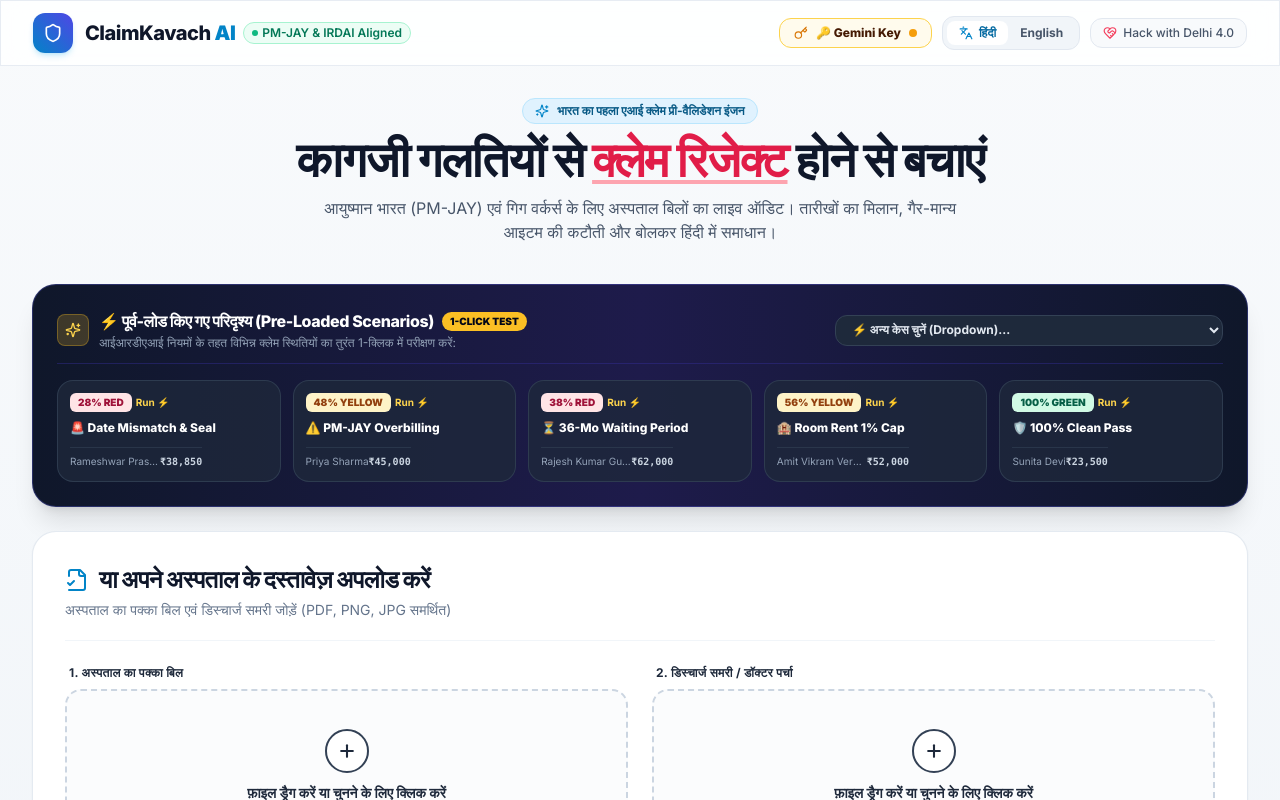
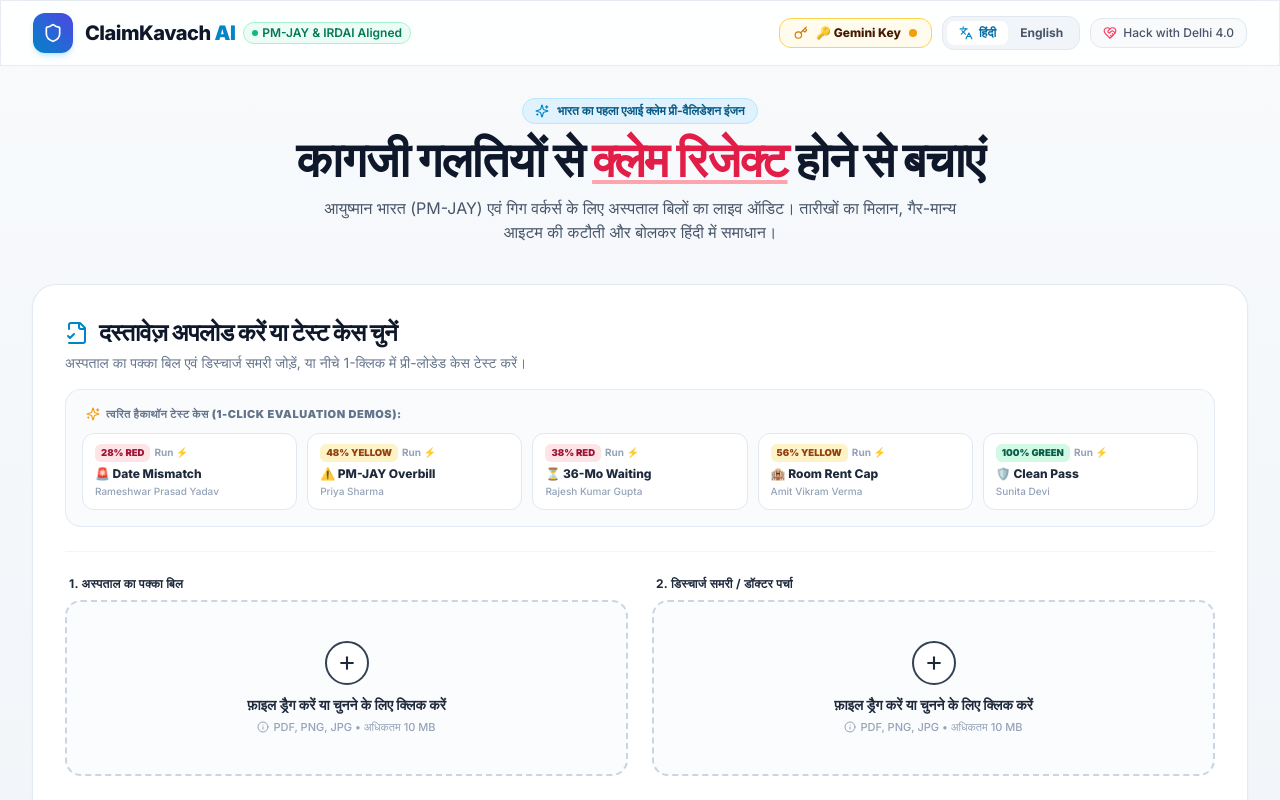
Before and after one commit to Aditya-kumar-yadav/ClaimKavach-AI, a Next.js app: page / in a window 1280 px wide. Shown: the top 800 px of the page. Built offline with nearby package versions, Linux system fonts and the light colour scheme.

Commit message:
refactor(ui): remove clunky dropdown and replace with sleek 1-click scenario pills

```diff
--- a/components/UploadZone.tsx
+++ b/components/UploadZone.tsx
@@ -6,7 +6,6 @@ import {
   Sparkles,
   AlertCircle,
   Trash2,
-  X,
   Plus,
   Eye,
   RefreshCw,
@@ -14,8 +13,7 @@ import {
   CheckCircle2,
   FileCheck2,
   ChevronUp,
-  Zap,
-  ArrowRight
+  X
 } from "lucide-react";
 import { compressImageFile } from "@/lib/image-compressor";
 import { ExtractedClaim } from "@/types/claim";
@@ -188,30 +186,7 @@ export const UploadZone: React.FC<UploadZoneProps> = ({
           </div>
         </div>
 
-        <div className="flex flex-wrap items-center gap-2 self-end sm:self-auto shrink-0">
-          <div className="relative">
-            <select
-              disabled={isLoading}
-              defaultValue=""
-              onChange={(e) => {
-                if (e.target.value) {
-                  onAnalyze(undefined, undefined, e.target.value as any);
-                  e.target.value = "";
-                }
-              }}
-              className="text-xs font-bold px-3 py-1.5 rounded-xl bg-white border border-slate-300 text-slate-800 shadow-2xs hover:border-sky-500 focus:ring-2 focus:ring-sky-500/20 cursor-pointer transition-all"
-            >
-              <option value="" disabled>
-                {language === "hi" ? "⚡ अन्य डेमो केस चुनें (Dropdown)..." : "⚡ Switch Scenario Dropdown..."}
-              </option>
-              {DEMO_SCENARIO_LIST.map((sc) => (
-                <option key={sc.id} value={sc.id}>
-                  {sc.name}
-                </option>
-              ))}
-            </select>
-          </div>
-
+        <div className="flex items-center gap-2 self-end sm:self-auto shrink-0">
           <button
             type="button"
             onClick={() => setIsCollapsed(false)}
@@ -226,109 +201,23 @@ export const UploadZone: React.FC<UploadZoneProps> = ({
   }
 
   return (
-    <div className="space-y-6 mb-8">
+    <div className="bg-white rounded-3xl p-6 sm:p-8 mb-8 border border-slate-200/90 shadow-sm relative">
       {/* ======================================================== */}
-      {/* ⚡ Dedicated Pre-loaded Scenarios Bar on TOP for Hackathons */}
+      {/* Header & 1-Click Pre-Loaded Scenarios (Clean Pills, No Dropdown!) */}
       {/* ======================================================== */}
-      <div className="p-5 sm:p-6 rounded-3xl bg-gradient-to-r from-slate-900 via-indigo-950 to-slate-900 text-white shadow-xl border border-indigo-500/30">
-        <div className="flex flex-col sm:flex-row sm:items-center justify-between gap-3 mb-4 pb-3 border-b border-indigo-800/40">
-          <div className="flex items-center gap-2.5">
-            <div className="h-8 w-8 rounded-lg bg-amber-400/20 text-amber-300 border border-amber-400/30 flex items-center justify-center shrink-0">
-              <Sparkles className="h-4 w-4" />
-            </div>
-            <div>
-              <div className="flex items-center gap-2">
-                <h3 className="font-extrabold text-sm sm:text-base tracking-tight text-white">
-                  {language === "hi" ? "⚡ पूर्व-लोड किए गए परिदृश्य (Pre-Loaded Scenarios)" : "⚡ Pre-Loaded Scenarios for Hackathon Evaluation"}
-                </h3>
-                <span className="text-[10px] uppercase font-black px-2 py-0.5 rounded-full bg-amber-400 text-slate-950">
-                  1-Click Test
-                </span>
-              </div>
-              <p className="text-xs text-slate-400 mt-0.5">
-                {language === "hi"
-                  ? "आईआरडीएआई नियमों के तहत विभिन्न क्लेम स्थितियों का तुरंत 1-क्लिक में परीक्षण करें:"
-                  : "Instant deterministic audit against IRDAI (May 2024) guidelines with zero upload required:"}
-              </p>
-            </div>
-          </div>
-
-          {/* Quick Dropdown Alternative */}
-          <div className="shrink-0">
-            <select
-              disabled={isLoading}
-              defaultValue=""
-              onChange={(e) => {
-                if (e.target.value) {
-                  onAnalyze(undefined, undefined, e.target.value as any);
-                  e.target.value = "";
-                }
-              }}
-              className="text-xs font-bold px-3 py-1.5 rounded-xl bg-slate-800 text-slate-200 border border-slate-700 hover:border-amber-400 focus:ring-2 focus:ring-amber-500/30 cursor-pointer transition-all shadow-xs"
-            >
-              <option value="" disabled>
-                {language === "hi" ? "⚡ अन्य केस चुनें (Dropdown)..." : "⚡ Switch Scenario (Dropdown)..."}
-              </option>
-              {DEMO_SCENARIO_LIST.map((sc) => (
-                <option key={sc.id} value={sc.id}>
-                  {sc.name}
-                </option>
-              ))}
-            </select>
-          </div>
-        </div>
-
-        {/* 5 One-Click Scenario Cards */}
-        <div className="grid grid-cols-1 sm:grid-cols-2 lg:grid-cols-5 gap-3">
-          {DEMO_SCENARIO_LIST.map((sc) => (
-            <button
-              key={sc.id}
-              type="button"
-              disabled={isLoading}
-              onClick={() => onAnalyze(undefined, undefined, sc.id)}
-              className="p-3 rounded-2xl bg-slate-800/80 hover:bg-slate-700/90 border border-slate-700/80 hover:border-amber-400 text-left transition-all group cursor-pointer active:scale-98 flex flex-col justify-between shadow-xs hover:shadow-md"
-            >
-              <div className="flex items-center justify-between gap-1 mb-2">
-                <span className={`text-[10px] font-black px-2 py-0.5 rounded-md ${sc.badgeColor}`}>
-                  {sc.badge}
-                </span>
-                <span className="text-[10px] text-amber-300 font-bold group-hover:scale-105 transition-transform flex items-center gap-0.5">
-                  Run ⚡
-                </span>
-              </div>
-              <p className="font-extrabold text-xs text-white group-hover:text-amber-200 leading-snug">
-                {sc.id === "flawed" && "🚨 Date Mismatch & Seal"}
-                {sc.id === "overbilled" && "⚠️ PM-JAY Overbilling"}
-                {sc.id === "waiting" && "⏳ 36-Mo Waiting Period"}
-                {sc.id === "roomrent" && "🏨 Room Rent 1% Cap"}
-                {sc.id === "clean" && "🛡️ 100% Clean Pass"}
-              </p>
-              <div className="mt-2.5 pt-1.5 border-t border-slate-700/60 flex items-center justify-between text-[10px] text-slate-400">
-                <span className="truncate max-w-[90px]">{sc.patientName.split("(")[0].trim()}</span>
-                <span className="font-mono text-slate-300 font-bold">₹{sc.claim.claimedTotal.toLocaleString("en-IN")}</span>
-              </div>
-            </button>
-          ))}
-        </div>
-      </div>
-
-      {/* ======================================================== */}
-      {/* Upload Custom Claim Documents Section */}
-      {/* ======================================================== */}
-      <div className="bg-white rounded-3xl p-6 sm:p-8 border border-slate-200/90 shadow-sm relative">
-        {/* Header */}
-        <div className="flex flex-col sm:flex-row sm:items-center justify-between gap-4 mb-6 pb-5 border-b border-slate-100">
+      <div className="mb-6 pb-6 border-b border-slate-100">
+        <div className="flex flex-col sm:flex-row sm:items-center justify-between gap-3 mb-4">
           <div>
             <h2 className="text-xl sm:text-2xl font-black text-slate-900 tracking-tight flex items-center gap-2.5">
               <FileCheck2 className="h-6 w-6 text-sky-600" />
               {language === "hi"
-                ? "या अपने अस्पताल के दस्तावेज़ अपलोड करें"
-                : "Or Ingest Custom Claim Documents"}
+                ? "दस्तावेज़ अपलोड करें या टेस्ट केस चुनें"
+                : "Upload Documents or Select Sample Claim"}
             </h2>
             <p className="text-xs sm:text-sm text-slate-500 mt-1">
               {language === "hi"
-                ? "अस्पताल का पक्का बिल एवं डिस्चार्ज समरी जोड़ें (PDF, PNG, JPG समर्थित)"
-                : "Drag & drop or browse itemized hospital bill & clinical discharge summary (PDF, PNG, JPG)."}
+                ? "अस्पताल का पक्का बिल एवं डिस्चार्ज समरी जोड़ें, या नीचे 1-क्लिक में प्री-लोडेड केस टेस्ट करें।"
+                : "Drag & drop your hospital bill, or test instantly with 5 pre-loaded IRDAI scenarios below."}
             </p>
           </div>
 
@@ -336,12 +225,54 @@ export const UploadZone: React.FC<UploadZoneProps> = ({
             <button
               type="button"
               onClick={() => setIsCollapsed(true)}
-              className="px-3.5 py-1.5 rounded-xl bg-slate-100 hover:bg-slate-200 text-slate-700 text-xs font-semibold border border-slate-200 transition-all flex items-center gap-1.5 cursor-pointer ml-auto"
+              className="px-3.5 py-1.5 rounded-xl bg-slate-100 hover:bg-slate-200 text-slate-700 text-xs font-semibold border border-slate-200 transition-all flex items-center gap-1.5 cursor-pointer self-start sm:self-auto shrink-0"
             >
               <ChevronUp className="h-3.5 w-3.5 text-slate-500" />
               <span>{language === "hi" ? "समेटें (Collapse)" : "Collapse"}</span>
             </button>
           )}
+        </div>
+
+        {/* 5 One-Click Scenario Cards Strip (Hackathon-Ready) */}
+        <div className="bg-slate-50/80 rounded-2xl p-3 sm:p-4 border border-slate-200/80">
+          <div className="flex items-center gap-2 mb-2.5 px-1">
+            <span className="text-[11px] font-black uppercase tracking-wider text-slate-500 flex items-center gap-1.5">
+              <Sparkles className="h-3.5 w-3.5 text-amber-500" />
+              {language === "hi" ? "त्वरित हैकाथॉन टेस्ट केस (1-Click Evaluation Demos):" : "1-Click Hackathon Scenarios (No Upload Required):"}
+            </span>
+          </div>
+
+          <div className="grid grid-cols-2 sm:grid-cols-3 lg:grid-cols-5 gap-2.5">
+            {DEMO_SCENARIO_LIST.map((sc) => (
+              <button
+                key={sc.id}
+                type="button"
+                disabled={isLoading}
+                onClick={() => onAnalyze(undefined, undefined, sc.id)}
+                className="px-3 py-2.5 rounded-xl bg-white hover:bg-sky-50/60 border border-slate-200 hover:border-sky-300 text-left transition-all group cursor-pointer shadow-2xs hover:shadow-xs active:scale-98 flex flex-col justify-between"
+              >
+                <div className="flex items-center justify-between gap-1 mb-1">
+                  <span className={`text-[9.5px] font-black px-1.5 py-0.5 rounded-md ${sc.badgeColor}`}>
+                    {sc.badge}
+                  </span>
+                  <span className="text-[10px] text-slate-400 group-hover:text-sky-600 font-bold transition-colors">
+                    Run ⚡
+                  </span>
+                </div>
+                <p className="font-extrabold text-xs text-slate-800 group-hover:text-sky-950 truncate">
+                  {sc.id === "flawed" && "🚨 Date Mismatch"}
+                  {sc.id === "overbilled" && "⚠️ PM-JAY Overbill"}
+                  {sc.id === "waiting" && "⏳ 36-Mo Waiting"}
+                  {sc.id === "roomrent" && "🏨 Room Rent Cap"}
+                  {sc.id === "clean" && "🛡️ Clean Pass"}
+                </p>
+                <span className="text-[10px] text-slate-400 truncate mt-0.5 font-medium">
+                  {sc.patientName.split("(")[0].trim()}
+                </span>
+              </button>
+            ))}
+          </div>
+        </div>
       </div>
 
       {/* Prominent API Key / Extraction Error Notice */}
@@ -664,7 +595,6 @@ export const UploadZone: React.FC<UploadZoneProps> = ({
           )}
         </button>
       </div>
-      </div>
 
       {/* Lightbox Document Preview Modal */}
       {previewDoc && (
```
Lines whose indentation alone changed are shown as unchanged.
